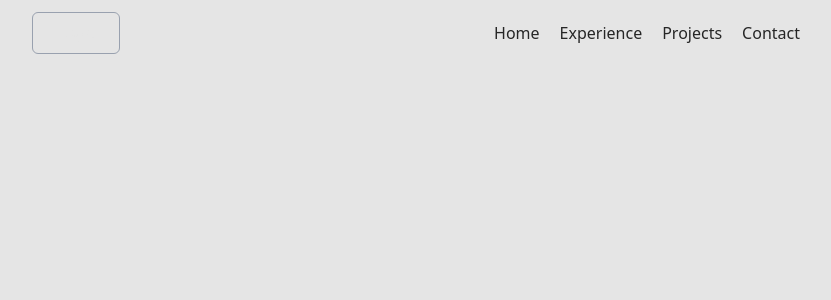
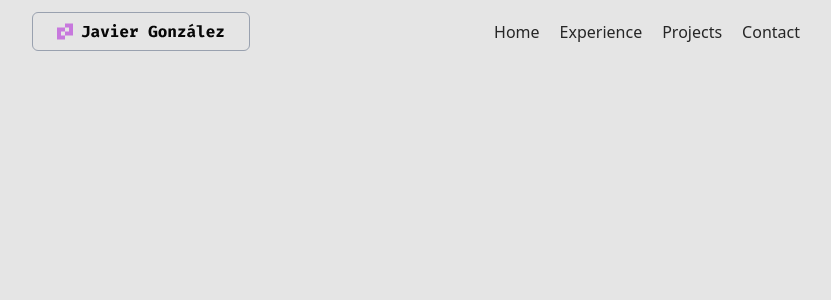
Before and after one commit to javiercodesx/portfolio, a React (Vite) app: page / in a window 1280 px wide. Shown: the top 300 px of the page, without its empty margins (224-1055 px from the left). Built offline with nearby package versions, Linux system fonts and the light colour scheme.

Commit message:
feat: add logo

```diff
--- a/src/components/Logo.tsx
+++ b/src/components/Logo.tsx
@@ -1,6 +1,7 @@
+import logo from "../assets/logo.svg"
 
 export const Logo = () => {
   return (
-    <div>Logo</div>
+    <img src={logo} alt="Javier Gonzalez" />
   )
 }
```
